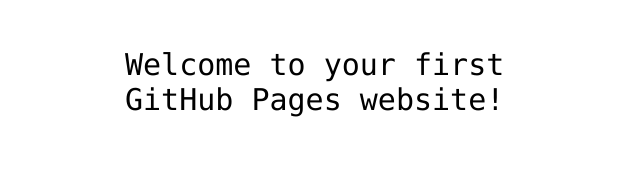
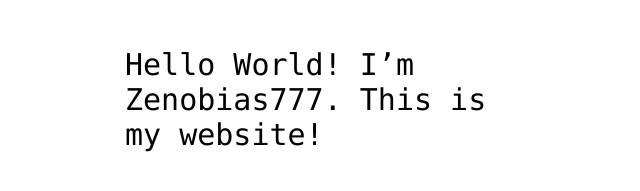
Before and after one commit to Zenobias777/Zenobias777.github.io, a plain HTML site: page index.html in a window 1280 px wide. Shown: the part 341-532 px from the top of the page, without its empty margins (315-955 px from the left). Drawn offline with Linux system fonts and the light colour scheme.

Commit message:
Add my username in index.html file

```diff
--- a/index.html
+++ b/index.html
@@ -12,7 +12,7 @@
 <img src="https://octodex.github.com/images/daftpunktocat-thomas.gif" id="octocat" alt="octocat-gif" />
 
 <!-- Change this code here by copy and pasting your template on line 15 -->
-<p>Welcome to your first GitHub Pages website!</p>
+<p>Hello World! I’m Zenobias777. This is my website!</p>
 
 </body>
 </html>
```
